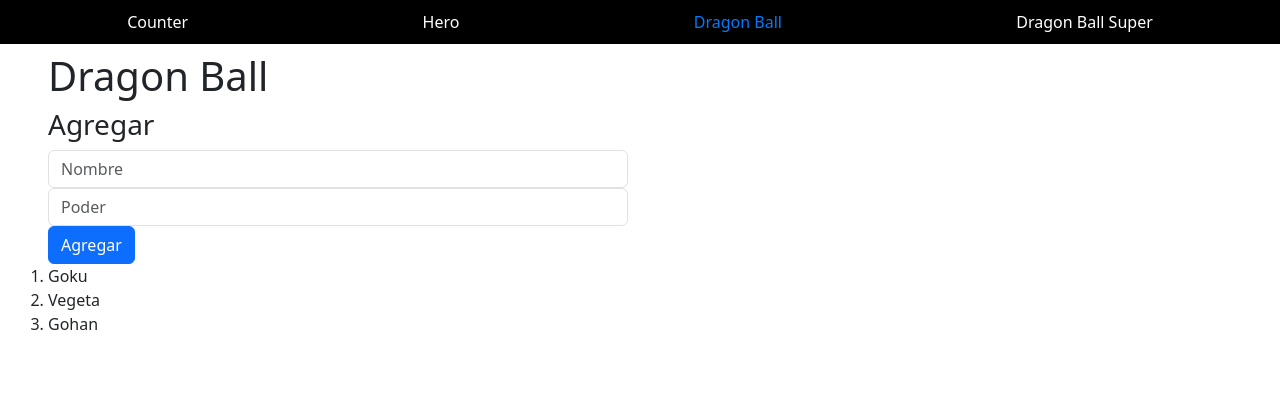
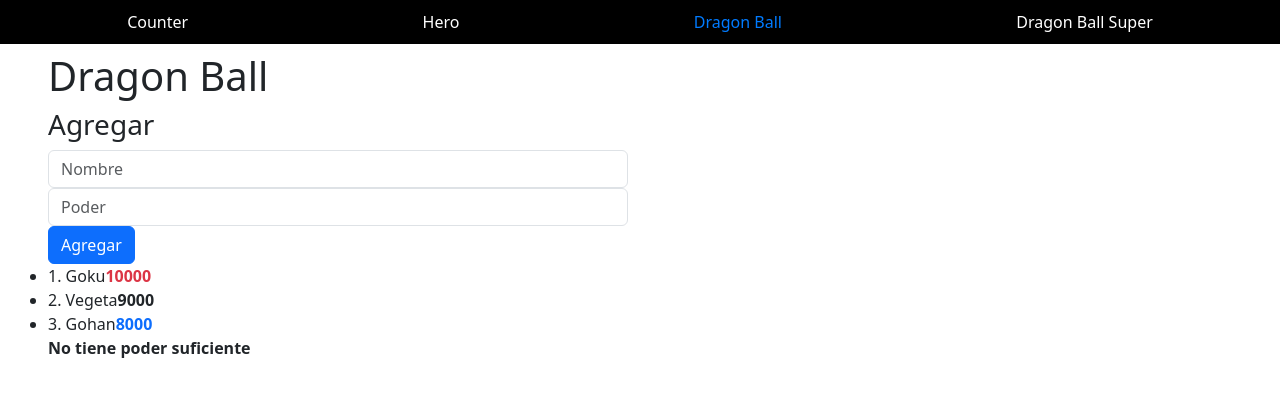
Before and after one commit to Nicolas0611/bases-angular, an Angular app: page /dragonball in a window 1280 px wide. Shown: the top 396 px of the page. Built offline with nearby package versions, Linux system fonts and the light colour scheme.

Commit message:
Implement character management in DragonballComponent with dynamic addition and display of characters based on power levels

```diff
--- a/src/app/pages/dragonball/dragonball.component.ts
+++ b/src/app/pages/dragonball/dragonball.component.ts
@@ -1,6 +1,39 @@
-import { Component } from '@angular/core';
+import { Component, computed, signal } from '@angular/core';
+import { Character } from '../../interfaces/character.interface';
 
 @Component({
   templateUrl: './dragonball.template.html',
 })
-export class DragonballComponent {}
+export class DragonballComponent {
+  characters = signal<Character[]>([
+    {
+      id: 1,
+      name: 'Goku',
+      power: 10000,
+    },
+    {
+      id: 2,
+      name: 'Vegeta',
+      power: 9000,
+    },
+    {
+      id: 3,
+      name: 'Gohan',
+      power: 8000,
+    },
+    {
+      id: 4,
+      name: 'Trunks',
+      power: 500,
+    },
+  ]);
+
+  powerClasses = computed(() => {
+    return {
+      'text-danger': true,
+    };
+  });
+  addCharacter(name: string, power: number) {
+    this.characters.update((current) => [...current, { id: current.length + 1, name, power }]);
+  }
+}
--- a/src/app/pages/dragonball/dragonball.template.html
+++ b/src/app/pages/dragonball/dragonball.template.html
@@ -5,18 +5,31 @@
     <div class="col-12 col-sm-6">
       <h3>Agregar</h3>
 
-      <input type="text" class="form-control" placeholder="Nombre" />
-      <input type="number" class="form-control" placeholder="Poder" />
+      <input type="text" class="form-control" placeholder="Nombre" #nameInput />
+      <input type="number" class="form-control" placeholder="Poder" #powerInput />
 
-      <button class="btn btn-primary">Agregar</button>
+      <button class="btn btn-primary" (click)="addCharacter(nameInput.value, powerInput.valueAsNumber)">
+        Agregar
+      </button>
     </div>
 
     <div class="row">
-      <ol>
-        <li>Goku</li>
-        <li>Vegeta</li>
-        <li>Gohan</li>
-      </ol>
+      <ul>
+        @for (character of characters(); track character.id; let idx = $index) {
+          @if (character.power >= 8000) {
+            <li>
+              <span>{{ idx + 1 }}. {{ character.name }}</span>
+              <strong
+                [class.text-danger]="character.power > 9000"
+                [class.text-primary]="character.power < 9000"
+                >{{ character.power }}</strong
+              >
+            </li>
+          } @else {
+            <strong>No tiene poder suficiente</strong>
+          }
+        }
+      </ul>
     </div>
   </div>
 </section>
```
